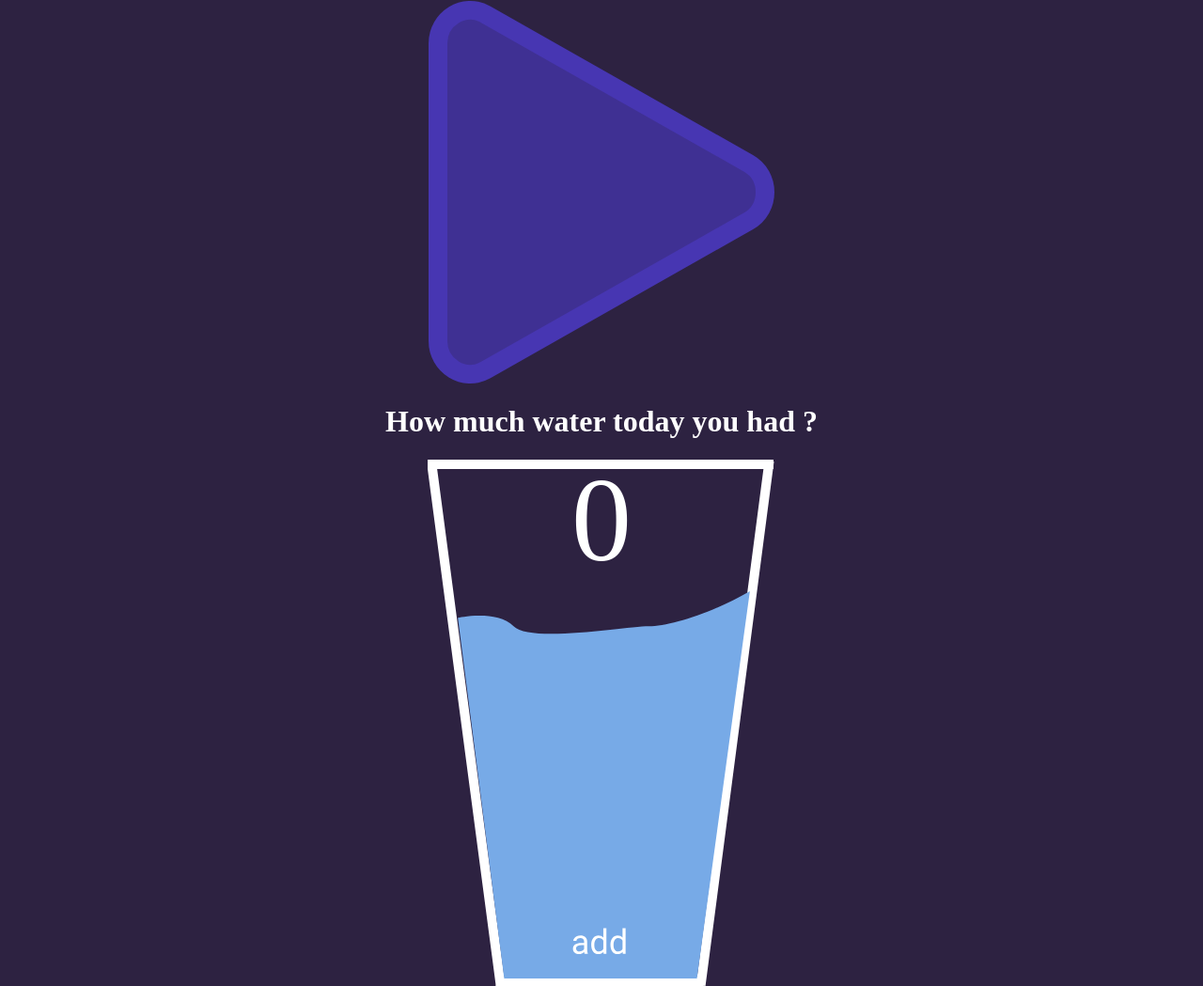
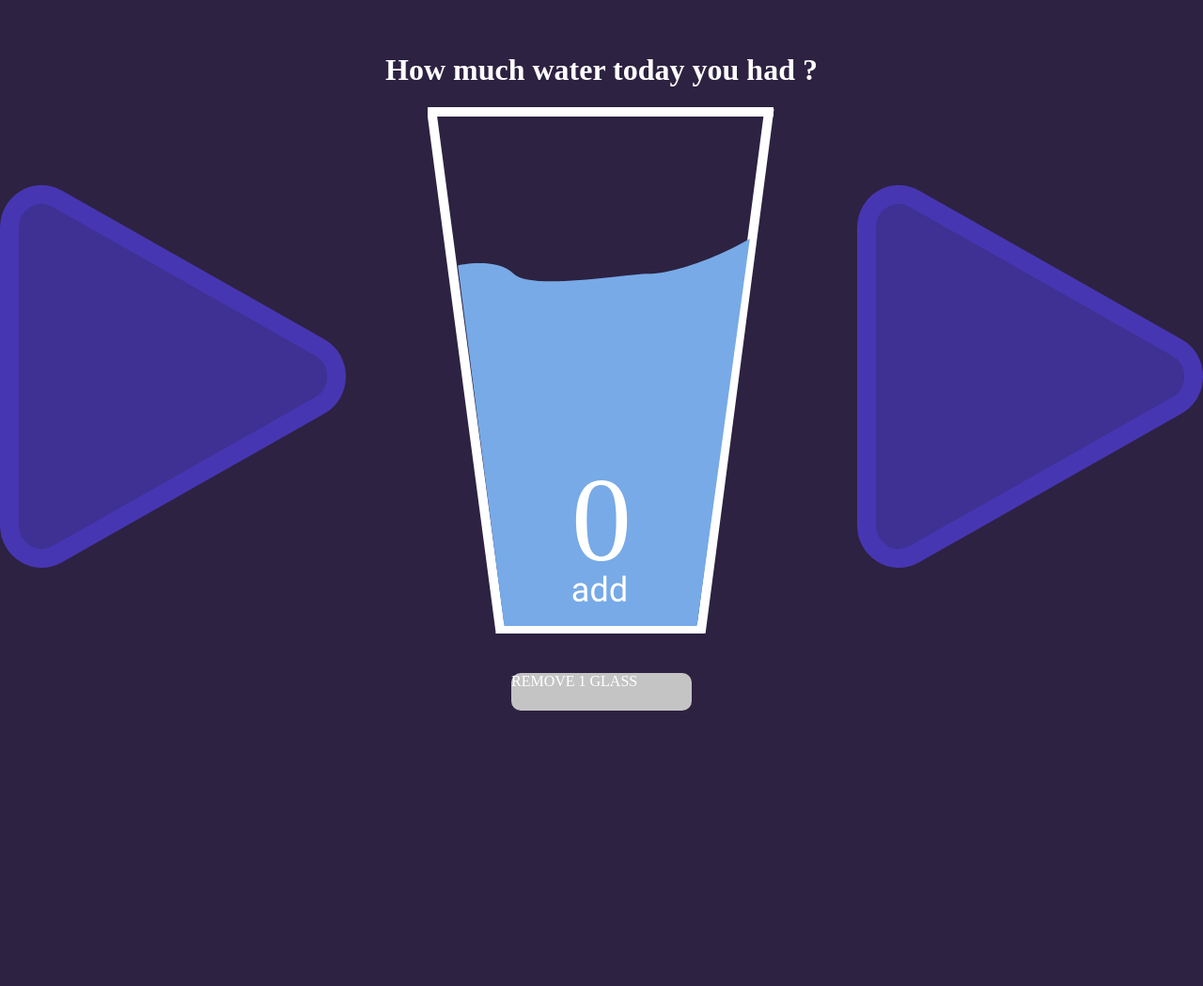
Before and after one commit to cammell/water, a website built with webpack: page src/pages/index.html in a window 1280 px wide. Shown: the top 1049 px of the page at 94% size. After the commit the page ends 800 px from the top, so only its background shows below. Built offline with nearby package versions, Linux system fonts and the light colour scheme; what calendarize would draw is missing.

Commit message:
changed layout main page

```diff
--- a/src/scss/main.scss
+++ b/src/scss/main.scss
@@ -15,8 +15,8 @@ body {
   color: #fff;
   display: flex;
   align-items: center;
-  flex-direction: column;
-  justify-content: center;
+  flex-direction: row;
+  justify-content: space-between;
   min-height: 100vh;
 }
 .form {
```
